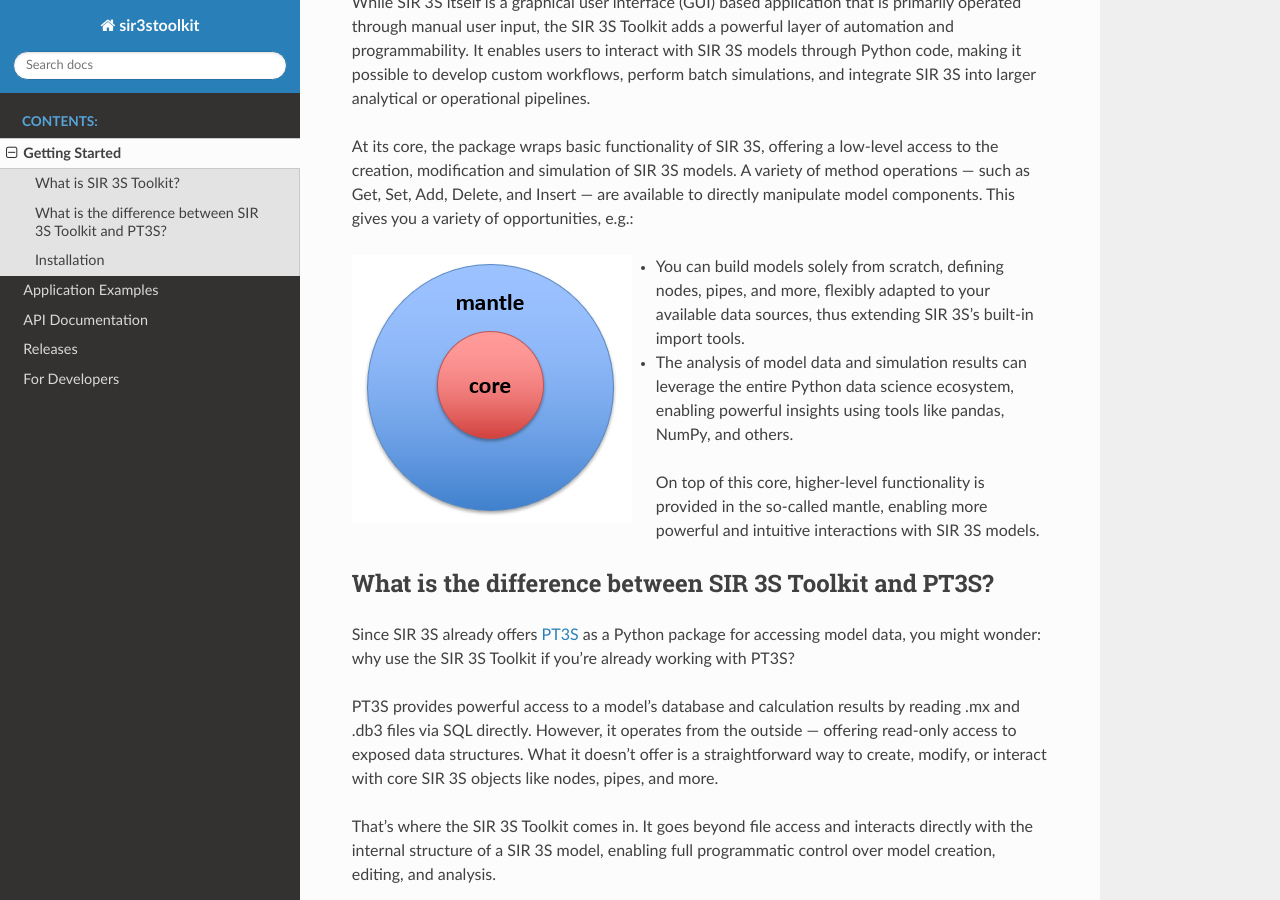
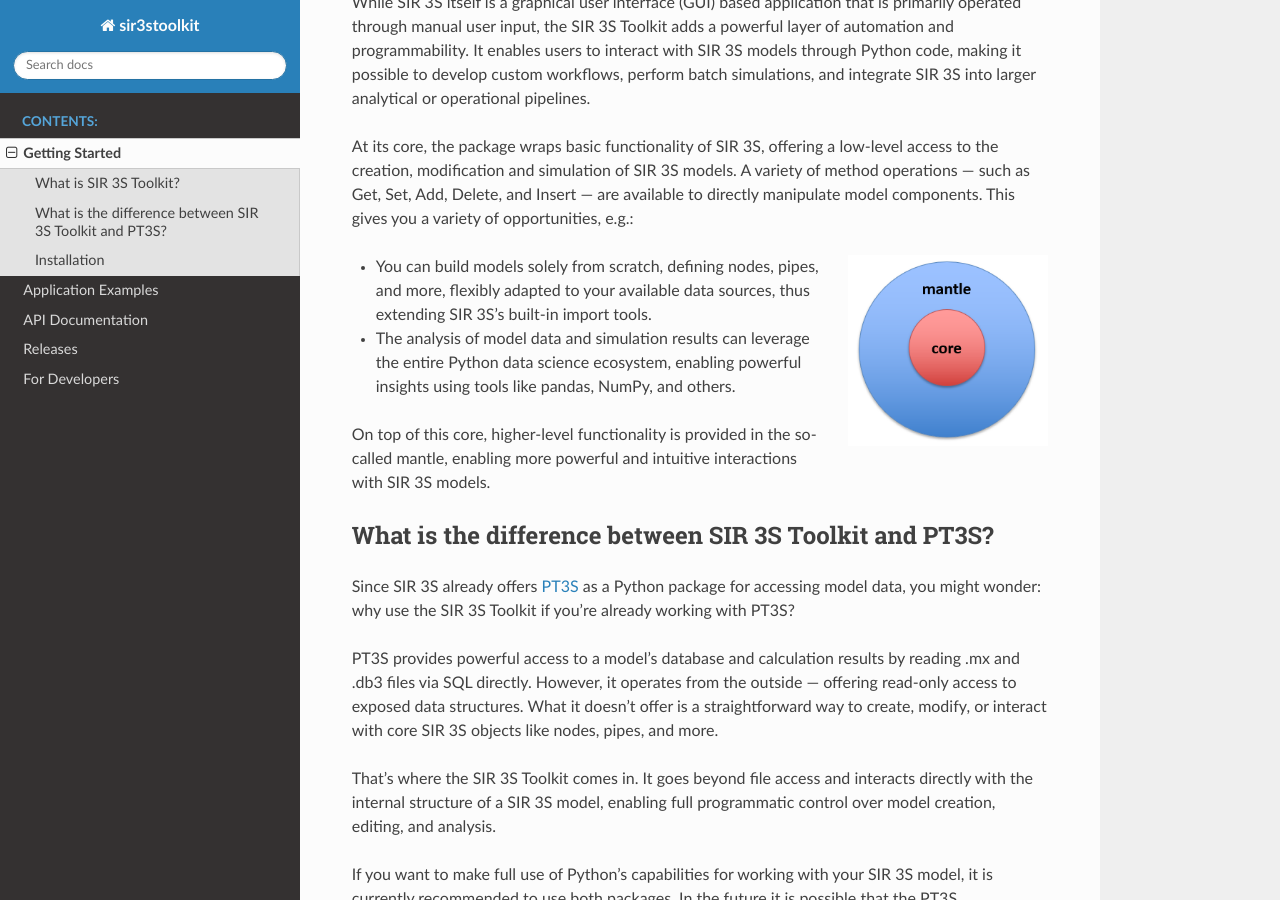
Before and after one commit to 3SConsult/sir3stoolkit, a Sphinx documentation site: the page built from docs/source/started.rst, in a window 1280 px wide and 900 px high, scrolled down 494 px. Built offline with Sphinx 7.4.7 and the Read the Docs theme 3.1.0, drawn with Linux system fonts in a browser that asks for light colours; pages that are not in the unit, such as notebooks, are missing from menus.

Commit message:
Documentation: a76b194da7261be5a7f701a831625904dc3b1a25 fix 3

```diff
--- a/docs/source/started.rst
+++ b/docs/source/started.rst
@@ -24,8 +24,8 @@
 
 .. image:: _static/images/Toolkit_structure_core_mantle.png
    :alt: Toolkit Structure
-   :align: left
-   :width: 280px
+   :align: right
+   :width: 200px
 
 * You can build models solely from scratch, defining nodes, pipes, and more, flexibly adapted to your available data sources, thus extending SIR 3S's built-in import tools.
 
```
